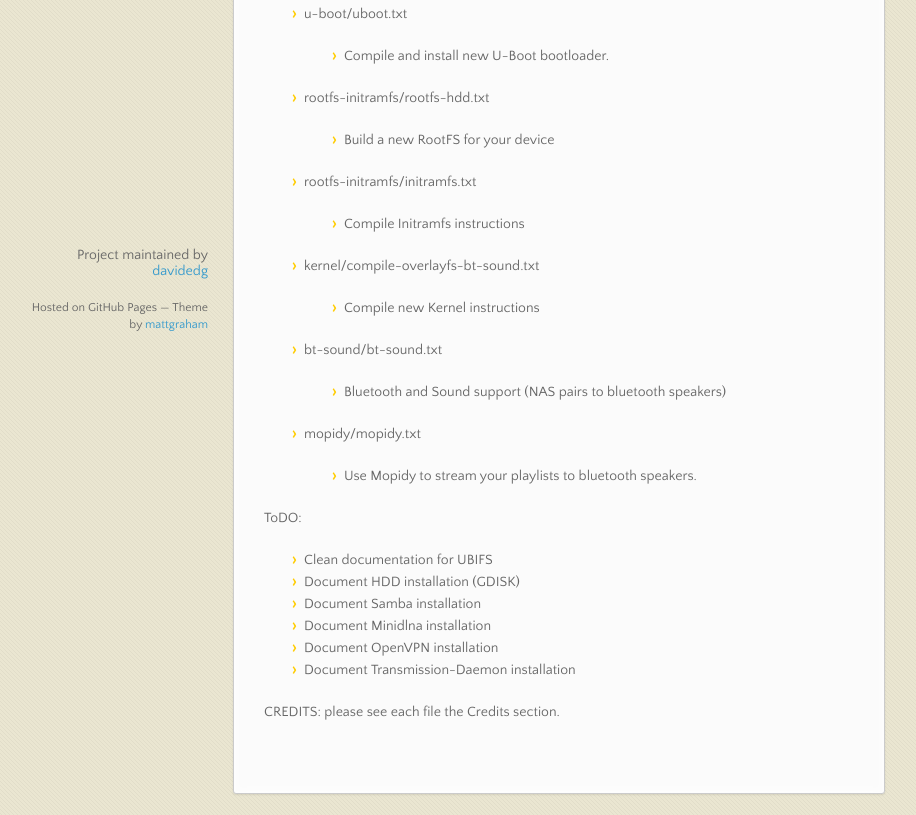
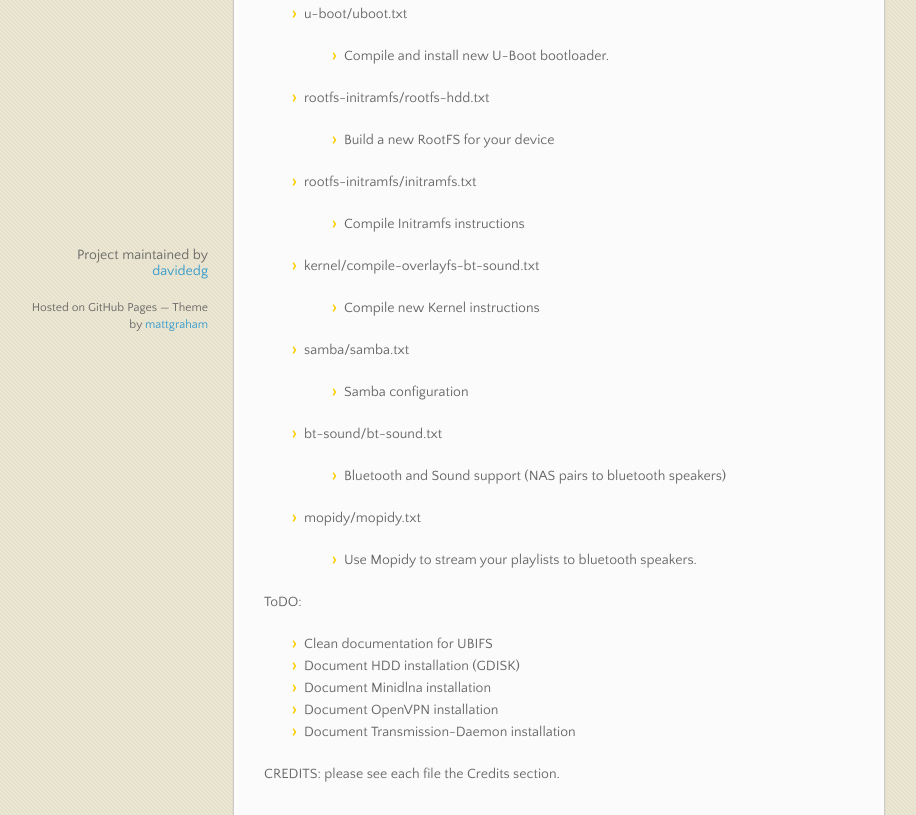
Before and after one commit to davidedg/NAS-DNS325-mod, a plain HTML site: page index.html in a window 1280 px wide. Shown: the part 427-1242 px from the top of the page, without its empty margins (82-998 px from the left). Drawn offline with nearby package versions, Linux system fonts and the light colour scheme.

Commit message:
update gh-pages

```diff
--- a/index.html
+++ b/index.html
@@ -83,6 +83,13 @@
 </ul>
 </li>
 <li>
+<p>samba/samba.txt</p>
+
+<ul>
+<li>Samba configuration</li>
+</ul>
+</li>
+<li>
 <p>bt-sound/bt-sound.txt</p>
 
 <ul>
@@ -101,7 +108,6 @@
 <ul>
 <li>Clean documentation for UBIFS</li>
 <li>Document HDD installation (GDISK)</li>
-<li>Document Samba installation</li>
 <li>Document Minidlna installation</li>
 <li>Document OpenVPN installation</li>
 <li>Document Transmission-Daemon installation</li>
```
